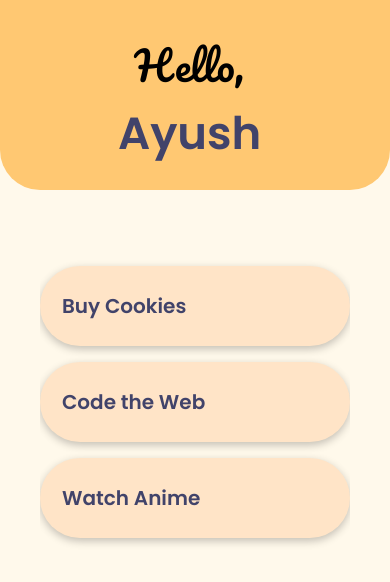
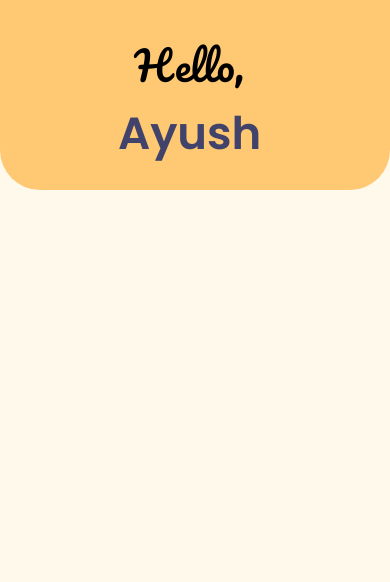
Before and after one commit to ayush23719/GameZone, a React Native app: screen / in a window 390 px wide. Shown: the top 582 px of the page. Built offline with nearby package versions, Linux system fonts and the light colour scheme.

Commit message:
empty todo

```diff
--- a/App.js
+++ b/App.js
@@ -15,9 +15,8 @@ export default function App() {
   });
   const [todos, setTodos] = useState([
     // sample todos
-    { text: 'Buy Cookies', key: '1' },
-    { text: 'Code the Web', key: '2' },
-    { text: 'Watch Anime', key: '3' },
+
+
   ]);
   const submitHandler = (text) => {
     setTodos((prevTodos) => {
```
Also changed, not shown: assets/item_empty.png (added).
